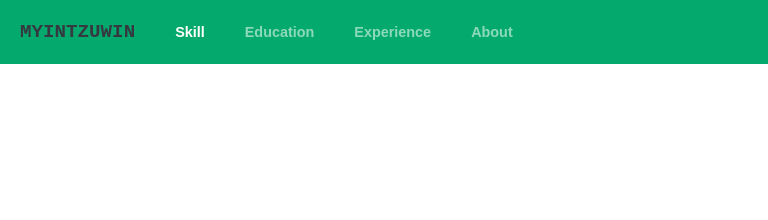
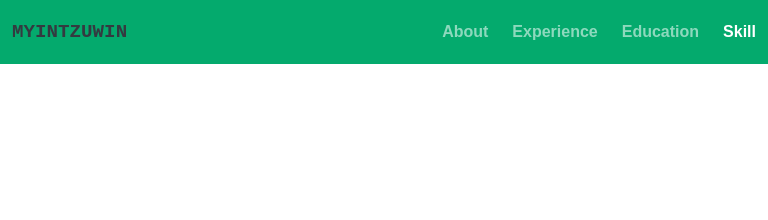
Before and after one commit to MyintZuWin/My-Portfolio, a plain HTML site: page index.html in a window 768 px wide. Shown: the top 220 px of the page. Drawn offline with nearby package versions, Linux system fonts and the light colour scheme.

Commit message:
Update style.css

```diff
--- a/style.css
+++ b/style.css
@@ -62,7 +62,7 @@ p {
 
 .resume-content {
 	padding: 5rem 3rem;
-	min-height: 1028px;
+	min-height: 100vh;
 }
 
 div#about {
@@ -106,21 +106,27 @@ div#about {
   }
 }*/
 
-@media screen and (max-width:769px){
+@media screen and (max-width:992px){
   .sidebar {
     width: 100%;
     height: auto;
     position: fixed;
     top: 0;
-    text-align: center;
+    vertical-align: center;
     display: block;
   }
 
-  .sidebar a {
+  .sidebar a.menu-list {
     display: flex;
     align-items: center;
-  	float: left;
-    font-size: 0.9rem;
+    float: inline-end;
+  }
+
+  .sidebar a.name-link {
+    display: flex;
+    align-items: center;
+    justify-content: right;
+    float: left;
   }
 
   div.content {
@@ -128,7 +134,7 @@ div#about {
   }
 
   div#about {
-  	padding: 10em 3rem;
+  	padding: 15em 3rem;
   }
 
   #content-name-link{
@@ -140,15 +146,15 @@ div#about {
     font-size: 0.8rem;
   }
   .resume-content {
-    min-height: max-content;
+    min-height: auto;
   }
 }
 
 
 @media screen and (min-width:479px) and (max-width:768px){
- /* .sidebar a {
-    font-size: 0.9em!important;
-  }*/
+ .sidebar a {
+    padding: 20px 12px;
+  }
 
   a.name-link {
     font-size: 1.2rem!important;
```
